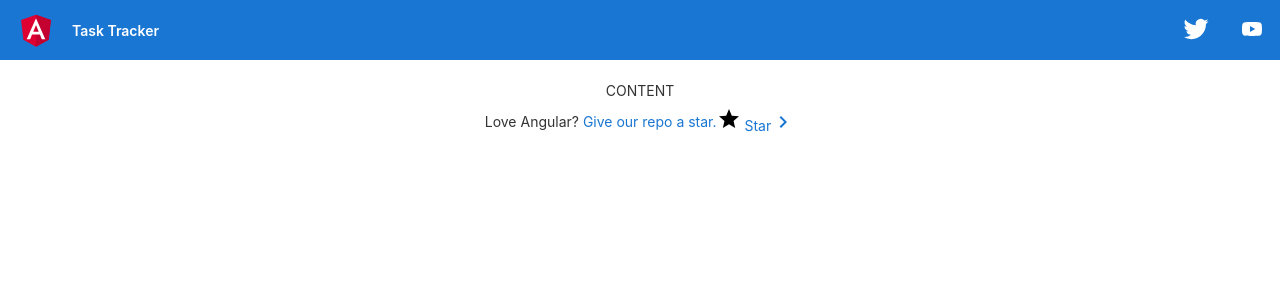
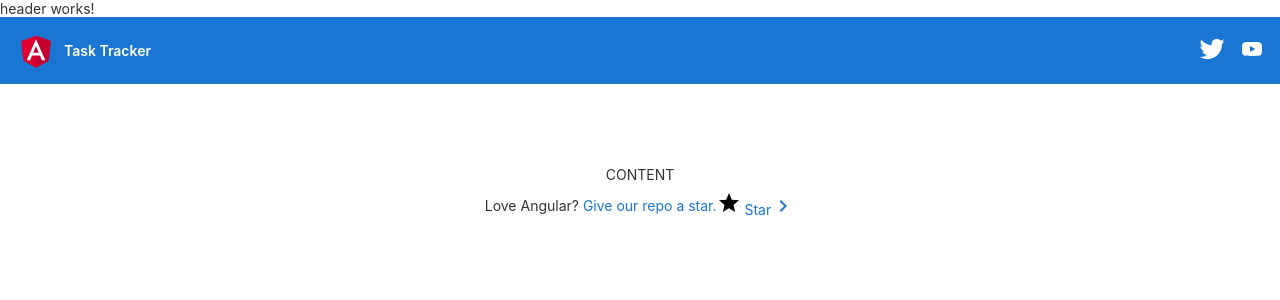
Before and after one commit to myronschippers/ang-strech, an Angular app: page / in a window 1280 px wide. Shown: the top 300 px of the page. Built offline with nearby package versions, Linux system fonts and the light colour scheme.

Commit message:
generating initial Header component

```diff
--- a/src/app/app.component.html
+++ b/src/app/app.component.html
@@ -1,3 +1,5 @@
+<app-header></app-header>
+
 <!-- Toolbar -->
 <div class="toolbar" role="banner">
   <img
--- a/src/app/app.component.scss
+++ b/src/app/app.component.scss
@@ -1,66 +1,30 @@
-:host {
-  font-family: -apple-system, BlinkMacSystemFont, "Segoe UI", Roboto, Helvetica,
-    Arial, sans-serif, "Apple Color Emoji", "Segoe UI Emoji", "Segoe UI Symbol";
-  font-size: 14px;
-  color: #333;
-  box-sizing: border-box;
-  -webkit-font-smoothing: antialiased;
-  -moz-osx-font-smoothing: grayscale;
-}
-
-h1,
-h2,
-h3,
-h4,
-h5,
-h6 {
-  margin: 8px 0;
-}
-
-p {
-  margin: 0;
-}
-
-a,
-a:visited,
-a:hover {
-  color: #1976d2;
-  text-decoration: none;
-}
-
-a:hover {
-  color: #125699;
-}
-
 .spacer {
   flex: 1;
 }
 
 .toolbar {
-  position: absolute;
-  top: 0;
-  left: 0;
-  right: 0;
-  height: 60px;
+  box-sizing: border-box;
   display: flex;
   align-items: center;
+  column-gap: 8px;
+  width: 100%;
+  padding: 12px 16px;
   background-color: #1976d2;
   color: white;
   font-weight: 600;
 }
 
-.toolbar img {
-  margin: 0 16px;
-}
+// .toolbar img {
+//   margin: 0 16px;
+// }
 
 .toolbar #twitter-logo {
   height: 40px;
-  margin: 0 8px;
+  margin-left: auto;
 }
 
 .toolbar #youtube-logo {
   height: 40px;
-  margin: 0 16px;
 }
 
 .toolbar #twitter-logo:hover,
--- a/src/app/app.module.ts
+++ b/src/app/app.module.ts
@@ -3,10 +3,12 @@
 
 import { AppRoutingModule } from './app-routing.module';
 import { AppComponent } from './app.component';
+import { HeaderComponent } from './components/header/header.component';
 
 @NgModule({
   declarations: [
-    AppComponent
+    AppComponent,
+    HeaderComponent
   ],
   imports: [
     BrowserModule,
--- /dev/null
+++ b/src/app/components/header/header.component.html
@@ -0,0 +1 @@
+<p>header works!</p>
--- a/src/styles.scss
+++ b/src/styles.scss
@@ -1 +1,42 @@
-/* You can add global styles to this file, and also import other style files */
+html {
+  font-size: 10px;
+}
+
+* {
+  box-sizing: border-box;
+}
+
+body {
+  margin: 0;
+  padding: 0;
+  font-family: -apple-system, BlinkMacSystemFont, "Segoe UI", Roboto, Helvetica,
+    Arial, sans-serif, "Apple Color Emoji", "Segoe UI Emoji", "Segoe UI Symbol";
+  font-size: 1.4rem;
+  color: #333;
+  -webkit-font-smoothing: antialiased;
+  -moz-osx-font-smoothing: grayscale;
+}
+
+h1,
+h2,
+h3,
+h4,
+h5,
+h6 {
+  margin: 8px 0;
+}
+
+p {
+  margin: 0;
+}
+
+a,
+a:visited,
+a:hover {
+  color: #1976d2;
+  text-decoration: none;
+}
+
+a:hover {
+  color: #125699;
+}
```
Also changed, not shown: src/app/components/header/header.component.ts (added, +10 -0 lines), src/app/components/header/header.component.scss (added), 1 other file (tests, documents, lock files or other folders).
